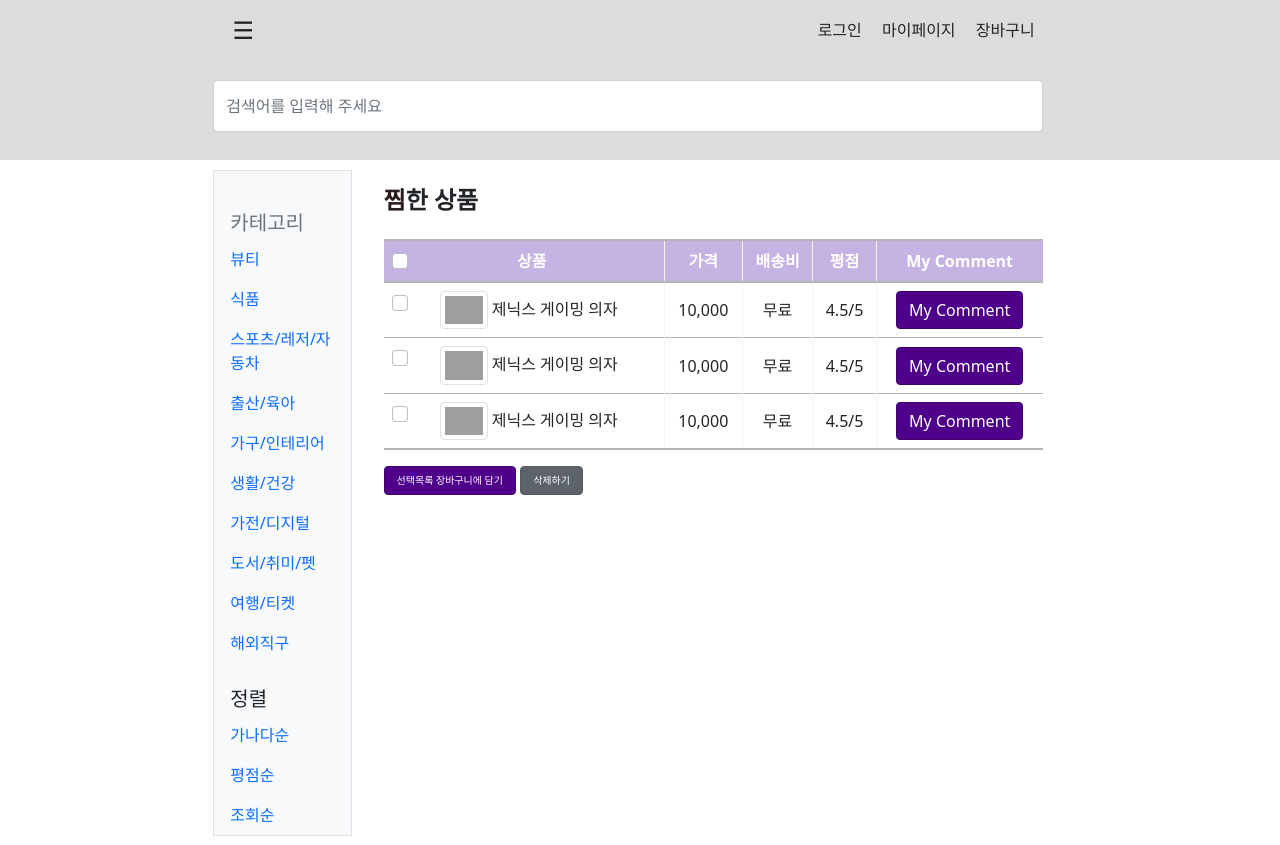
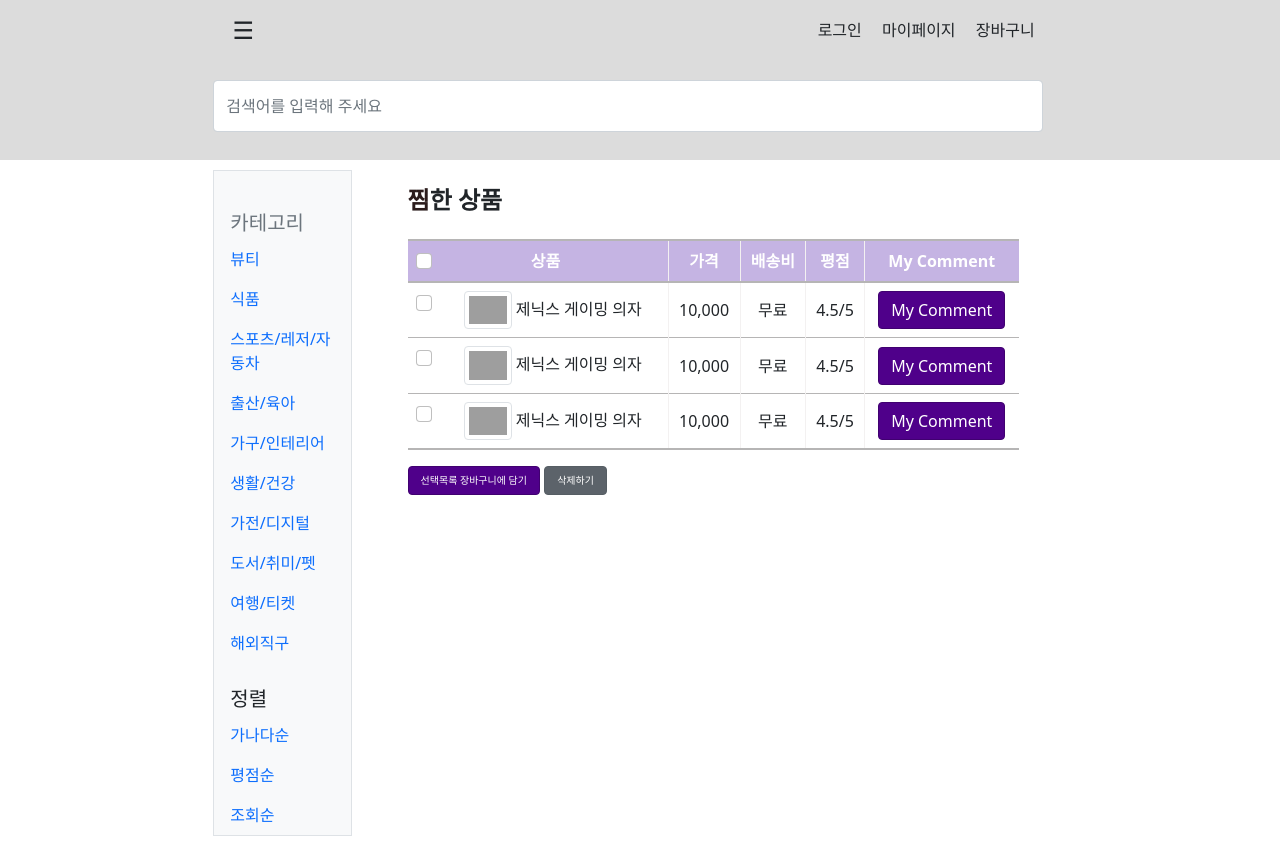
Before and after one commit to RockhoRockho/Project_FG, a Django app: page /duwon/pick/ in a window 1280 px wide. Shown: the top 845 px of the page. Run offline with Django 3.2, Linux system fonts and the light colour scheme; some libraries are stand-ins or nearby versions; grey boxes are pictures that could not be loaded.

Commit message:
수정
테이블+색상

```diff
--- a/duwon/templates/detail.html
+++ b/duwon/templates/detail.html
@@ -12,10 +12,10 @@
 
 <style>
     #a{
-        background-color: #c5b4e3;
+        background-color: #f0e8ff;
     }
     #b{
-        background-color: #c5b4e3;
+        background-color: #f0e8ff;
     }
     div{
         word-break: keep-all;
--- a/duwon/templates/pick.html
+++ b/duwon/templates/pick.html
@@ -12,10 +12,10 @@
 
 {% block contents %}
 
-<div class="col-md-10">
-    <div class="wrap">
+<div class="col-md-10 container">
+    <div class="wrap table-responsive">
         <h4><strong>찜</strong>한 상품</h4>
-        <table class="table table-bordered">
+        <table class="table table-bordered" style="word-break: keep-all;">
             <thead>
                 <tr>
                     <th><input class="form-check-input" type="checkbox" value="" id="checkAll" style="float: left;">상품</th>
```
